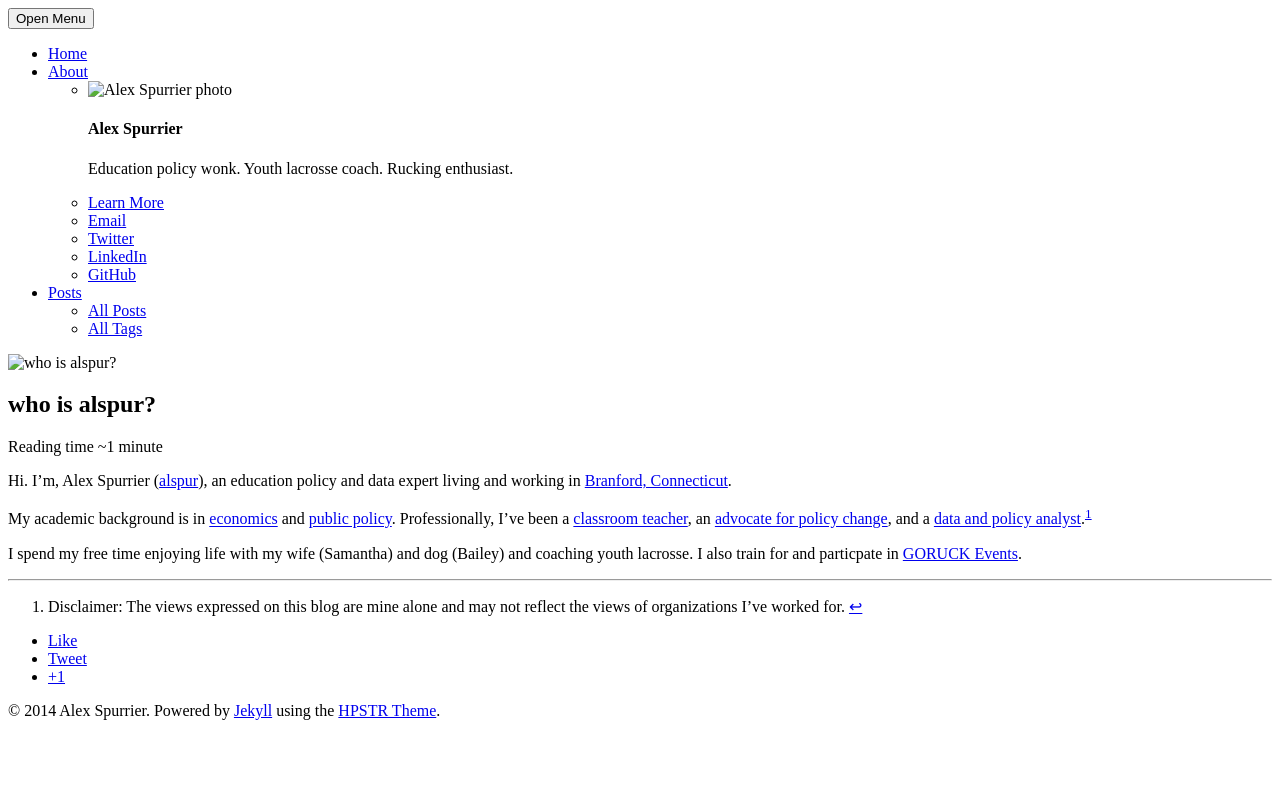
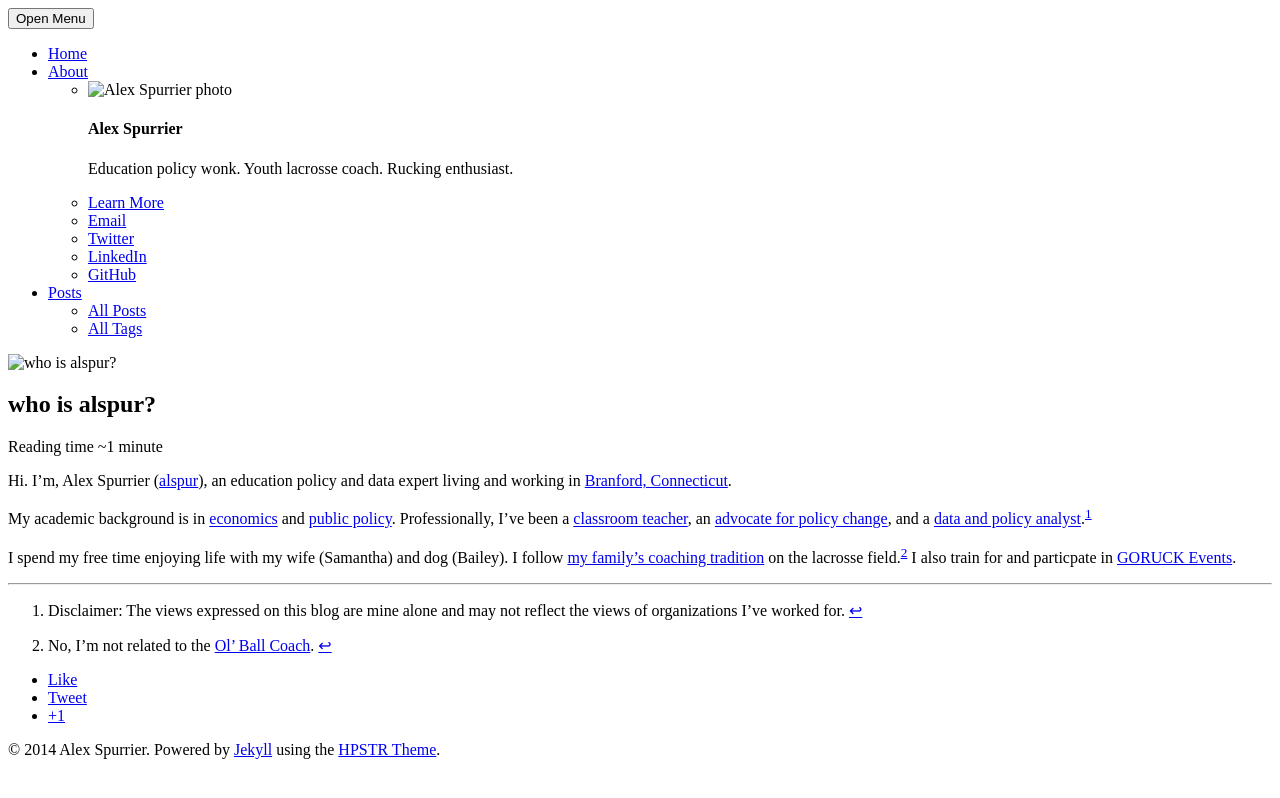
Before and after one commit to alspur/old-blog, a Jekyll site: the page built from about.md, in a window 1280 px wide. Shown: the top 798 px of the page. Built offline with Jekyll 4.4.1, drawn with Linux system fonts in a browser that asks for light colours; nearby versions of some CDN libraries.

Commit message:
edit coaching line

```diff
--- a/about.md
+++ b/about.md
@@ -12,8 +12,9 @@ Hi. I'm, Alex Spurrier ([alspur](http://twitter.com/alspur)), an education polic
 
 My academic background is in [economics](http://bethel.edu) and [public policy](http://trincoll.edu). Professionally, I've been a [classroom teacher](http://teachforamerica.org), an [advocate for policy change](http://conncan.org), and a [data and policy analyst](http://tntp.org).[^1]
 
-I spend my free time enjoying life with my wife (Samantha) and dog (Bailey) and coaching youth lacrosse. I also train for and particpate in [GORUCK Events](http://www.goruck.com/en/events).
+I spend my free time enjoying life with my wife (Samantha) and dog (Bailey). I follow [my family's coaching tradition](https://www.youtube.com/watch?v=YRvGDlbimUI) on the lacrosse field.[^2] I also train for and particpate in [GORUCK Events](http://www.goruck.com/en/events).
 
 ---
 
-[^1]:Disclaimer: The views expressed on this blog are mine alone and may not reflect the views of organizations I've worked for.
+[^1]: Disclaimer: The views expressed on this blog are mine alone and may not reflect the views of organizations I've worked for.
+[^2]: No, I'm not related to the [Ol' Ball Coach](http://en.wikipedia.org/wiki/Steve_Spurrier).
```
